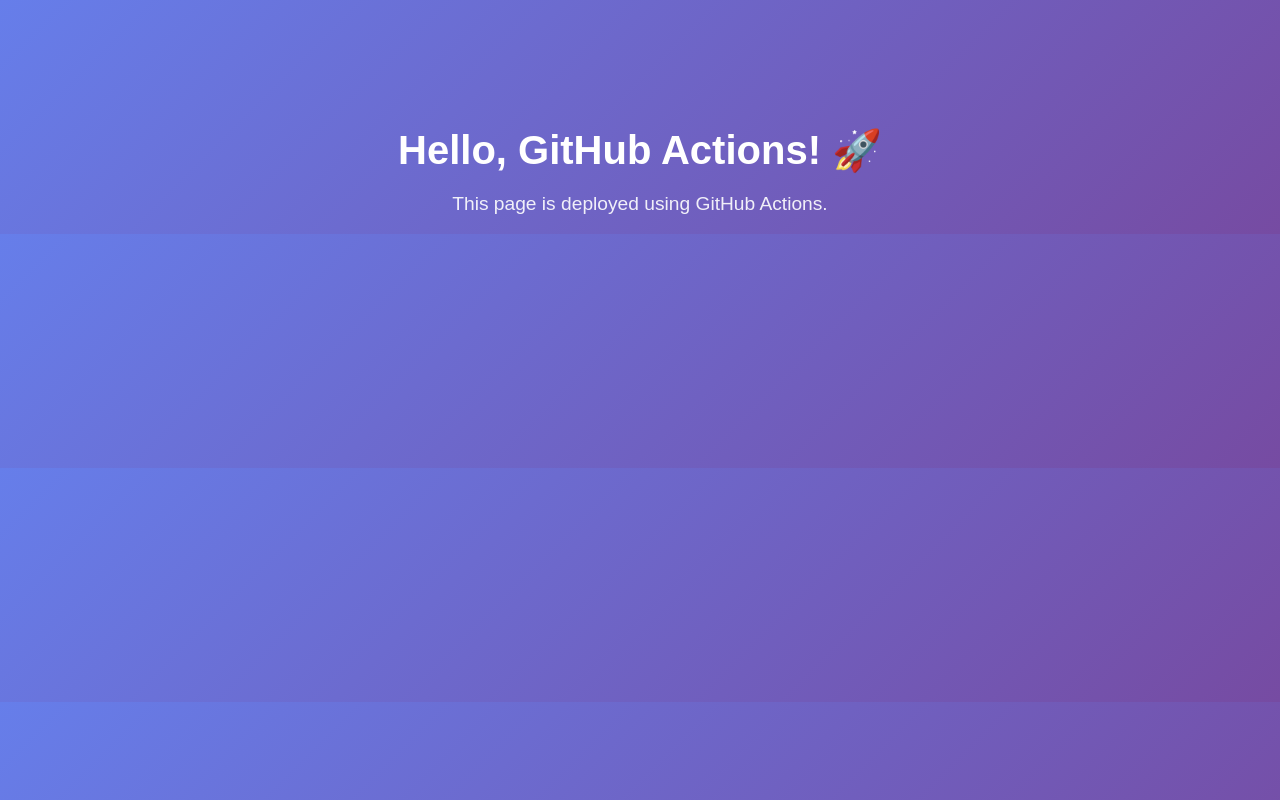
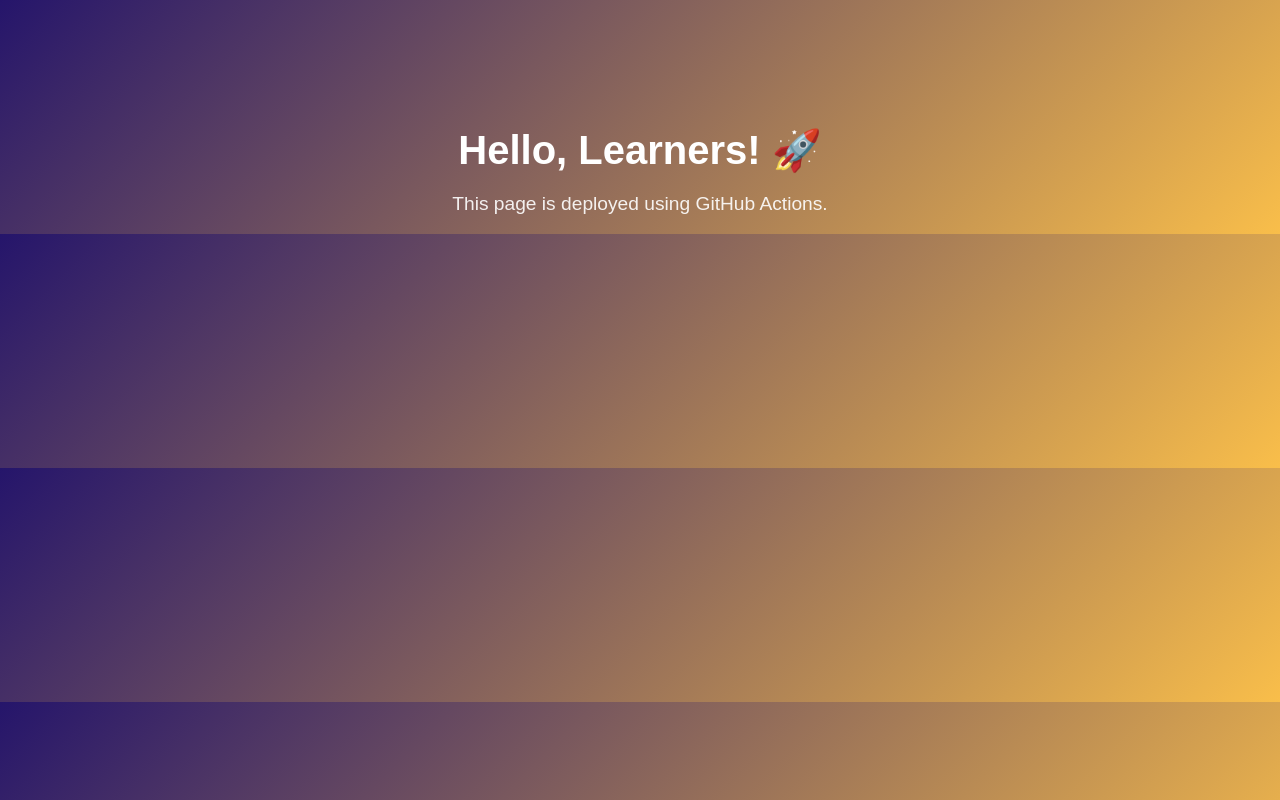
Before and after one commit to pooja-bhavani/github-actions, a plain HTML site: page index.html in a window 1280 px wide. Drawn offline with Linux system fonts and the light colour scheme.

Commit message:
Update index.html

```diff
--- a/index.html
+++ b/index.html
@@ -9,7 +9,7 @@
         body {
             margin: 0;
             font-family: Arial, sans-serif;
-            background: linear-gradient(135deg, #667eea, #764ba2);
+            background: linear-gradient(135deg, #25156B, #F9BE4A);
             color: white;
             text-align: center;
             padding-top: 100px;
@@ -38,7 +38,7 @@
 </head>
 <body>
 
-  <h1>Hello, GitHub Actions! 🚀</h1>
+  <h1>Hello, Learners! 🚀</h1>
   <p>This page is deployed using GitHub Actions.</p>
 
 </body>
```
